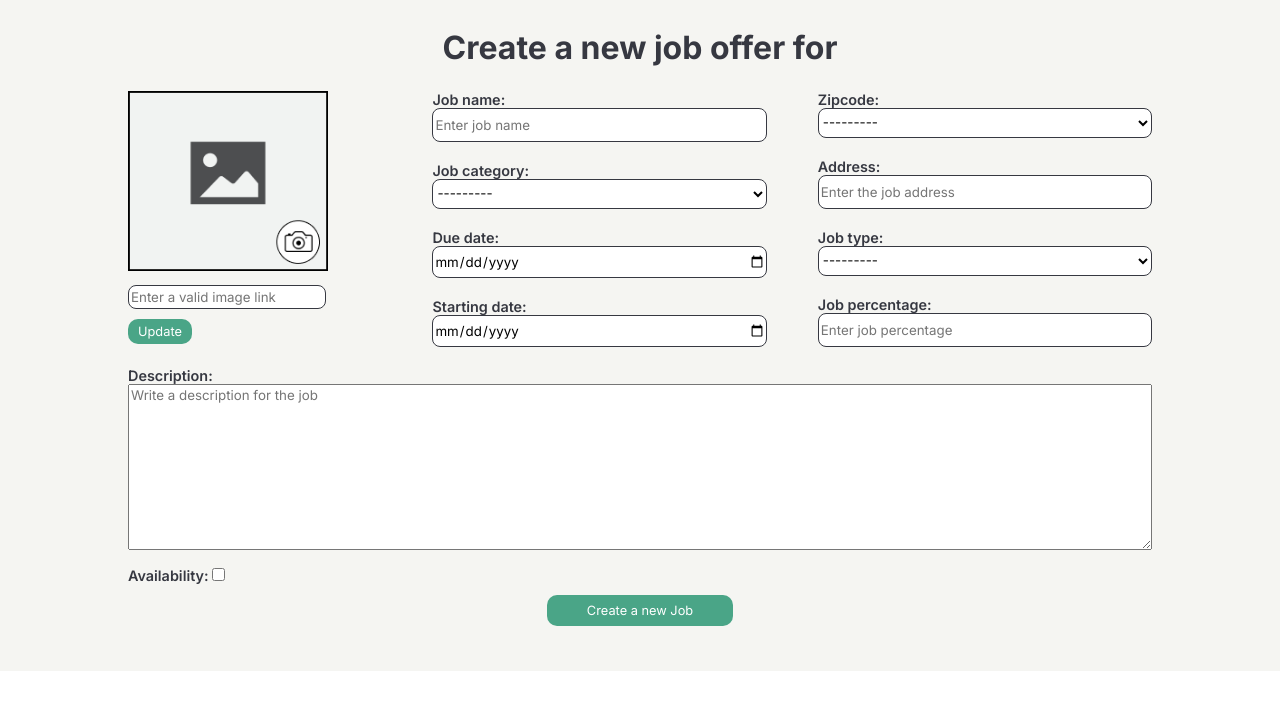
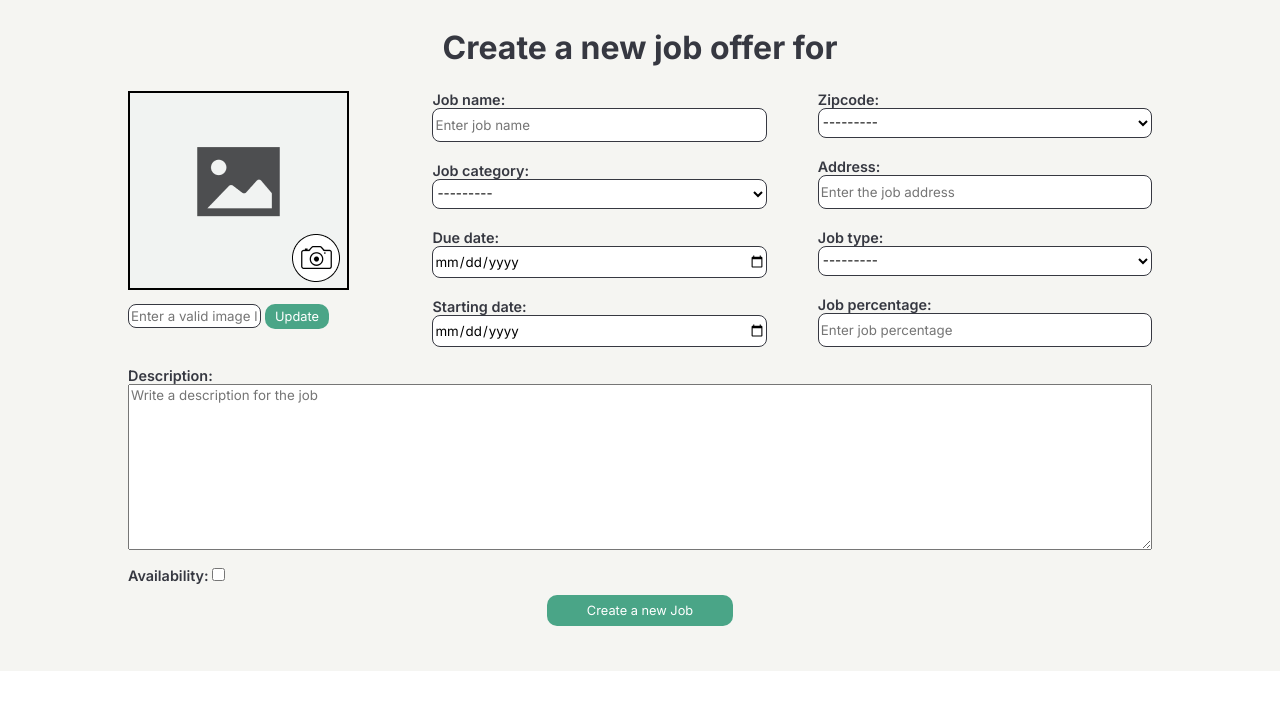
Before and after one commit to GiantMushy/Nestor, a Django app: page /jobs/create_job in a window 1280 px wide. Shown: the part 92-800 px from the top of the page. Run offline with Django 5.2, Linux system fonts and the light colour scheme; the visitor is signed in with stand-in values (Sample User, id 1); data that the repository does not hold is empty; some web fonts are replaced.

Commit message:
changes
Kúki frændi

rebase

```diff
--- a/Nestor/static/css/create_job.css
+++ b/Nestor/static/css/create_job.css
@@ -33,8 +33,9 @@
 	width: 25%;
 }
 
-#job-image {
-	max-width: 200px;
+#id_job_image {
+	width: 50%;
+	height: 50%;
 }
 
 .form-upper input,
```
